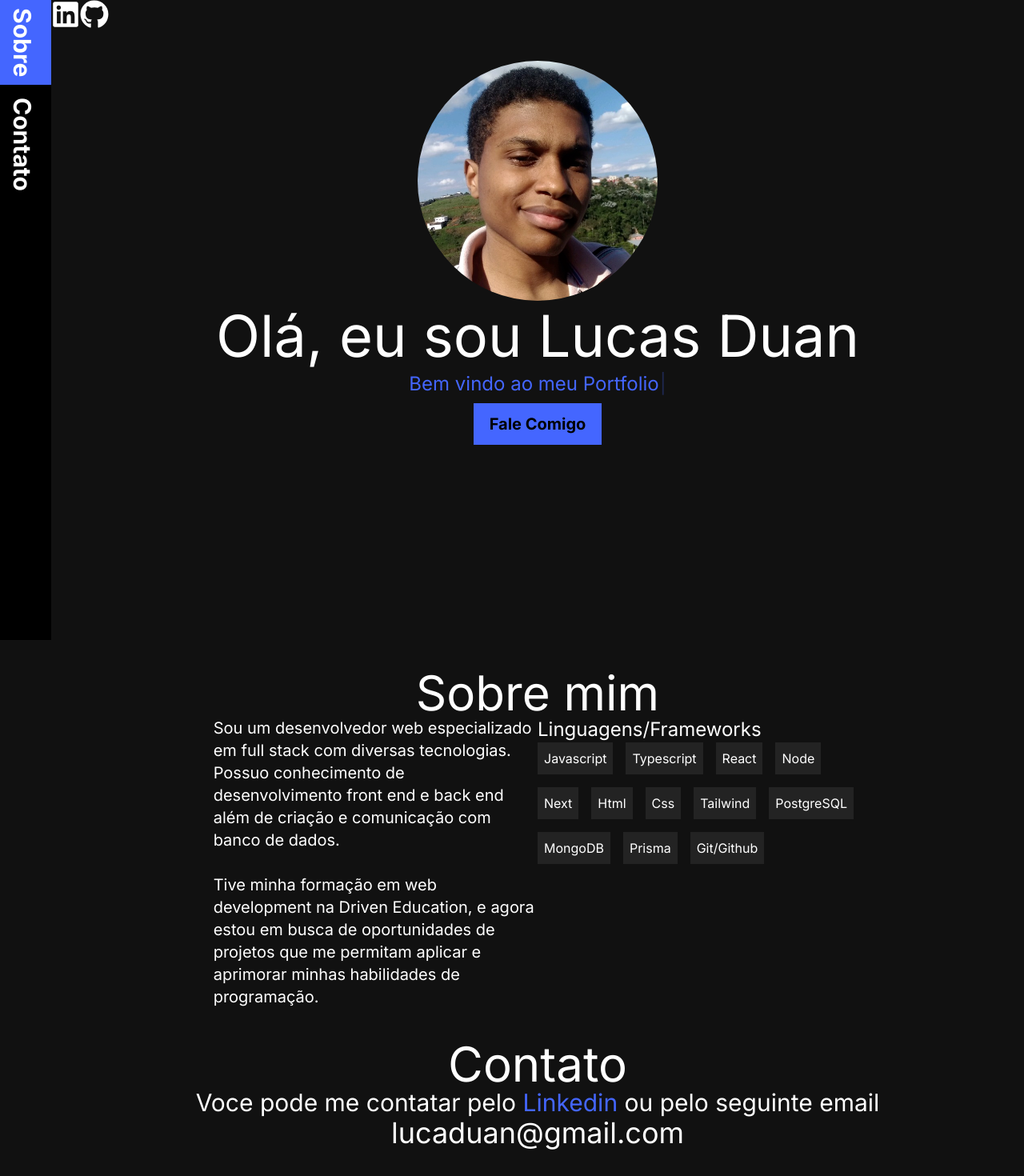
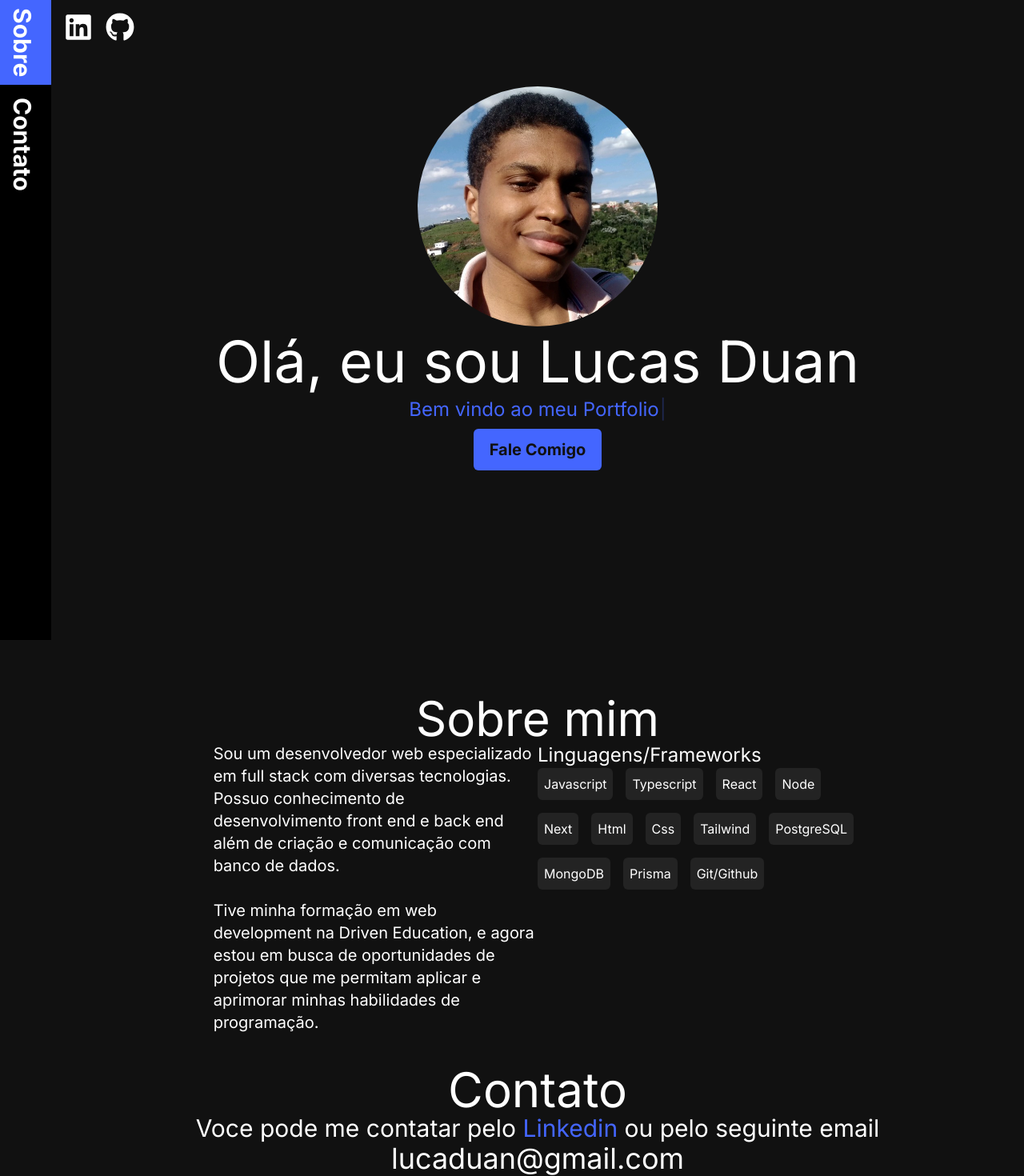
Before and after one commit to duanzin/portfolio, a Next.js app: page / in a window 1280 px wide. Shown: the top 1470 px of the page at 80% size. Built offline with nearby package versions, Linux system fonts and the light colour scheme.

Commit message:
style: modified header

```diff
--- a/src/app/page.js
+++ b/src/app/page.js
@@ -22,11 +22,11 @@ export default function Home() {
 
   return (
     <main className="w-full flex flex-col items-center ml-16">
-      <header className="flex justify-start w-full">
-        <Link href="https://www.linkedin.com/in/lucasduan/">
+      <header className="flex justify-start w-full h-fit p-4 gap-x-4">
+        <Link href="https://www.linkedin.com/in/lucasduan/" target="_blank">
           <FaLinkedin className="text-4xl" />
         </Link>
-        <Link href="https://github.com/duanzin">
+        <Link href="https://github.com/duanzin" target="_blank">
           <FaGithub className="text-4xl" />
         </Link>
       </header>
@@ -44,7 +44,7 @@ export default function Home() {
         </span>
         <a
           href="#contato"
-          className="w-fit h-fit px-5 py-3 text-xl font-bold text-black bg-[#4466ff] hover:text-white"
+          className="w-fit h-fit rounded-md px-5 py-3 text-xl font-bold text-[#111] bg-[#4466ff] hover:text-white"
         >
           Fale Comigo
         </a>
@@ -75,6 +75,7 @@ export default function Home() {
           <Link
             href="https://www.linkedin.com/in/lucasduan/"
             className="text-[#4466ff] shadow-[inset_0_0_0_0_#4466ff] hover:shadow-[inset_150px_0_0_0_#4466ff] hover:text-white [transition:color_.3s_ease-in-out,box-shadow_.3s_ease-in-out]"
+            target="_blank"
           >
             Linkedin
           </Link>{" "}
@@ -96,7 +97,7 @@ function ListSkills(props) {
     <ul className="flex gap-4 flex-wrap">
       {props.languages.map((language) => {
         return (
-          <li key={language} className="bg-[#232323] p-2 inline">
+          <li key={language} className="bg-[#232323] p-2 inline rounded-md">
             {language}
           </li>
         );
```
